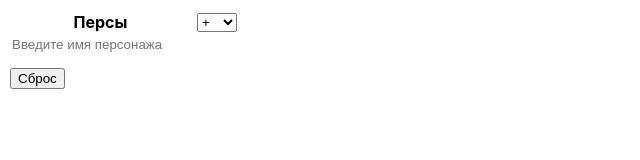
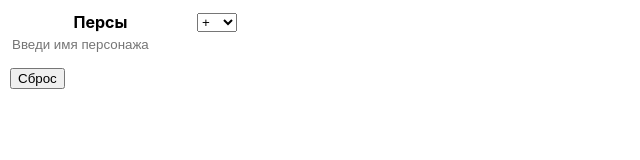
Before and after one commit to alpha02x/crabber, a React (Create React App) app: page / in a window 1280 px wide. Shown: the top 160 px of the page, without its empty margins (0-640 px from the left). Built offline with nearby package versions, Linux system fonts and the light colour scheme.

Commit message:
too official

```diff
--- a/src/components/AnomaliesTable/CharAdditionControl.tsx
+++ b/src/components/AnomaliesTable/CharAdditionControl.tsx
@@ -18,6 +18,6 @@ export class CharAdditionControl extends React.Component<CharAdditionControlProp
 	}
 
 	render(): React.ReactNode {
-		return <input className="charAdditionControl" placeholder="Введите имя персонажа" onKeyDown={this.onKeyDown.bind(this)} type="text"></input>;
+		return <input className="charAdditionControl" placeholder="Введи имя персонажа" onKeyDown={this.onKeyDown.bind(this)} type="text"></input>;
 	}
 }
```
